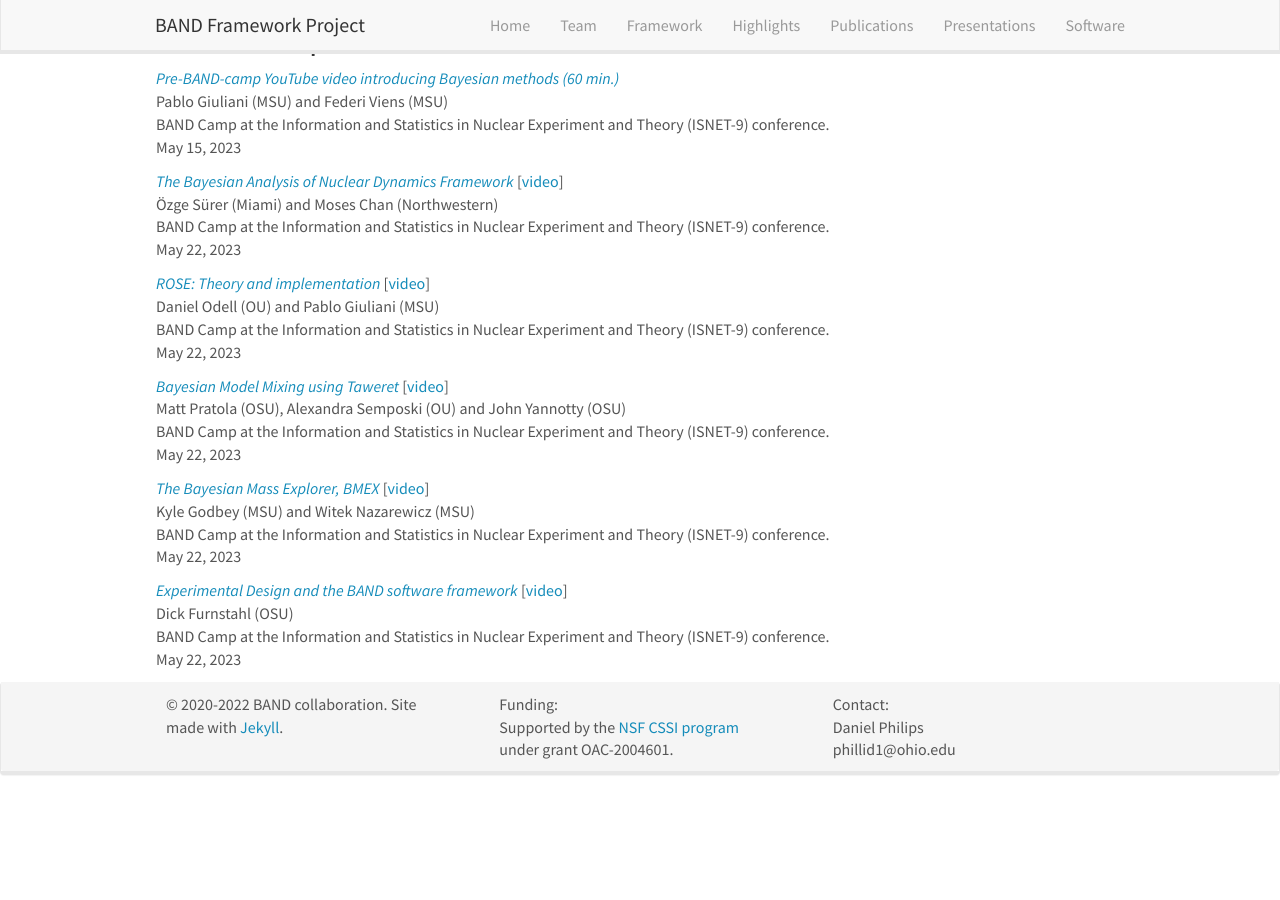
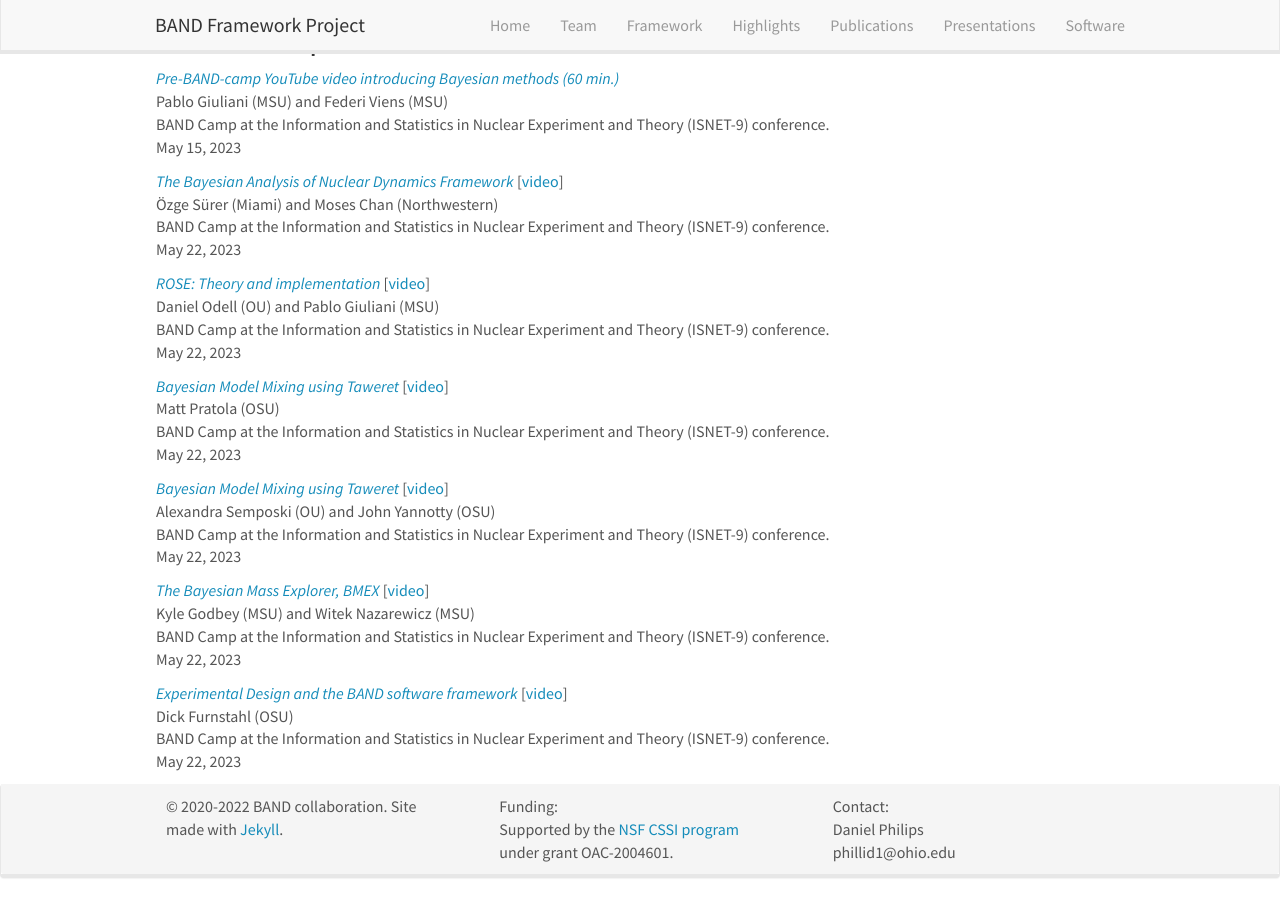
Before and after one commit to bandframework/bandframework.github.io, a Jekyll site: the page built from _pages/presentations.md, in a window 1280 px wide and 900 px high, scrolled down 4890 px. Built offline with Jekyll 4.4.1, drawn with Linux system fonts in a browser that asks for light colours; nearby versions of some CDN libraries; before the commit the page ends 5687 px from its top, so only the background shows below that.

Commit message:
Update presentations.yml: adding Pratola BAND camp talk

```diff
--- a/_data/presentations.yml
+++ b/_data/presentations.yml
@@ -132,6 +132,22 @@
   type: BAND_Camp_2023
   news2:
 
+- title: "Bayesian Model Mixing using Taweret"
+  image:
+  location: >
+    BAND Camp at the Information and Statistics in Nuclear Experiment and Theory (ISNET-9) conference.
+  date: >
+    May 22, 2023
+  presenter: Matt Pratola (OSU)
+  link:
+    url: https://www.dropbox.com/s/if8x3usz9zl04bx/BMMBANDCamp2023.pdf?dl=0
+  video: 1
+  video_link:
+    url: https://wustl.app.box.com/s/jtxnarn1ckj73uewa9fckdk3oq0hksoo
+  highlight: 0
+  type: BAND_Camp_2023
+  news2:
+
 
 - title: "Bayesian Model Mixing using Taweret"
   image:
@@ -139,7 +155,7 @@
     BAND Camp at the Information and Statistics in Nuclear Experiment and Theory (ISNET-9) conference.
   date: >
     May 22, 2023
-  presenter: Matt Pratola (OSU), Alexandra Semposki (OU) and John Yannotty (OSU)
+  presenter: Alexandra Semposki (OU) and John Yannotty (OSU)
   link:
     url: https://indico.cern.ch/event/1223721/contributions/5394830/
   video: 1
```
